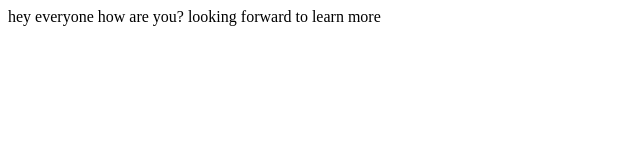
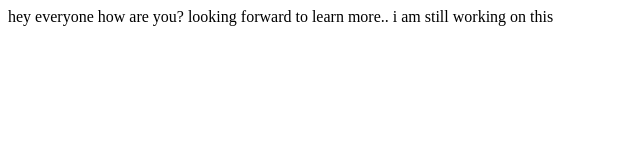
Before and after one commit to farheenfatima3/demo, a plain HTML site: page index.html in a window 1280 px wide. Shown: the whole page, without its empty margins (0-640 px from the left). Drawn offline with Linux system fonts and the light colour scheme.

Commit message:
doc updated

```diff
--- a/index.html
+++ b/index.html
@@ -8,6 +8,8 @@
 </head>
 <body>
     hey everyone how are you?
-    looking forward to learn more
+    looking forward to learn more..
+
+    i am still working on this
 </body>
 </html>
```
